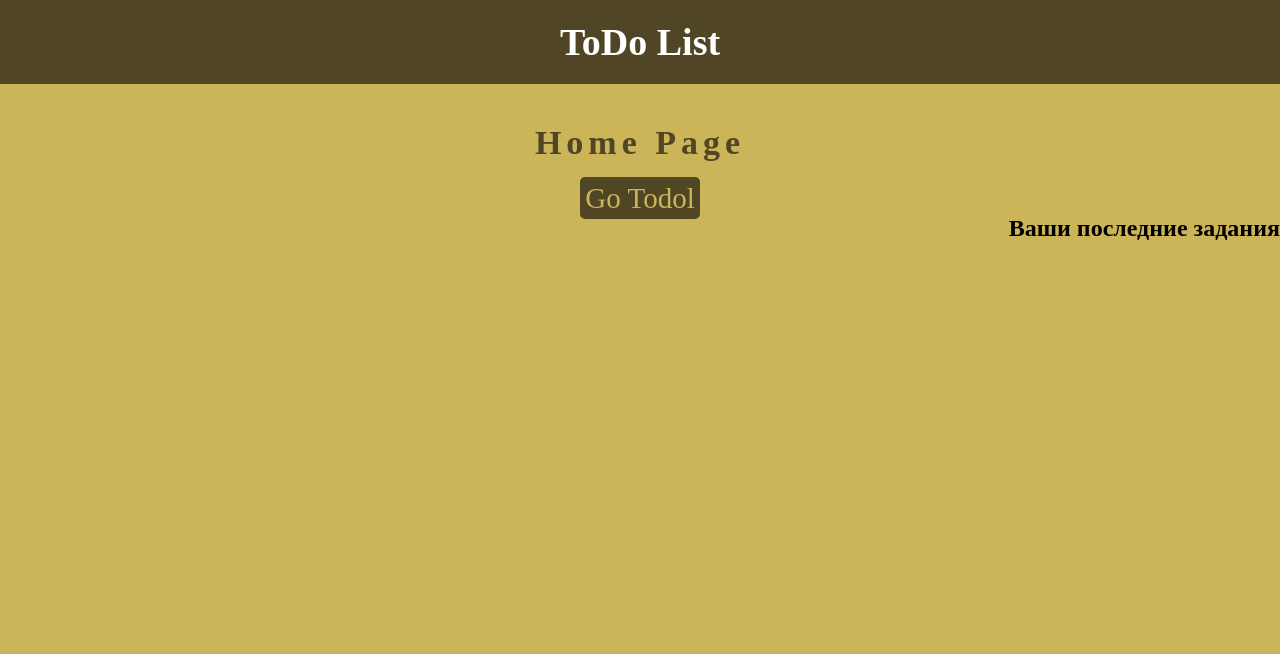
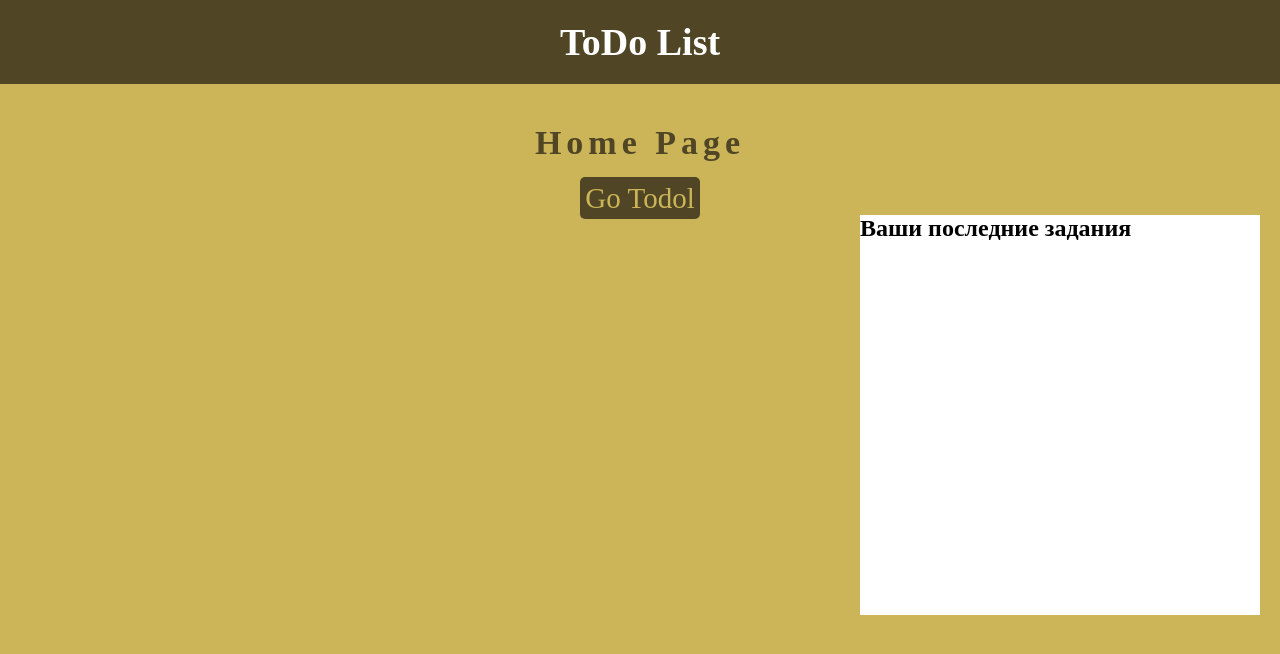
Before and after one commit to CkutlsGit/todol--vue-vuex, a Vue app in the folder todol/: page / in a window 1280 px wide. Shown: the top 654 px of the page. Built offline with nearby package versions, Linux system fonts and the light colour scheme.

Commit message:
style: add final style for todo list class

```diff
--- a/todol/src/pages/HomePage.vue
+++ b/todol/src/pages/HomePage.vue
@@ -69,4 +69,18 @@ export default {
   align-items: end;
   justify-content: end;
 }
+.todo-list {
+  list-style: none;
+  margin-right: 20px;
+  width: 400px;
+  min-height: 400px;
+  height: 50%;
+  background: #fff;
+  cursor: pointer;
+}
+.todo-list ul li {
+  margin: 15px 0px 0px 40px;
+  font-size: 24px;
+  list-style: none;
+}
 </style>
```
